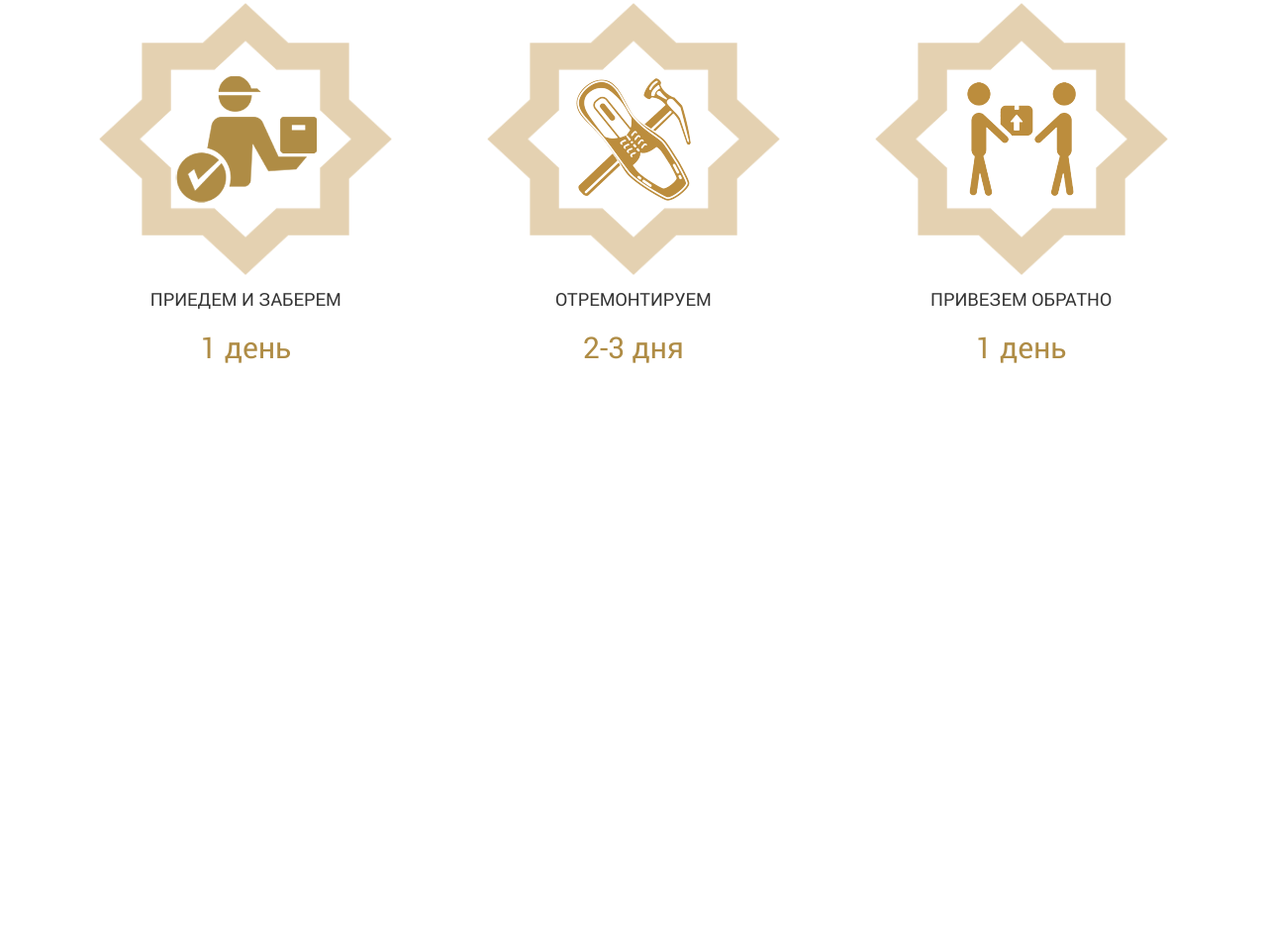
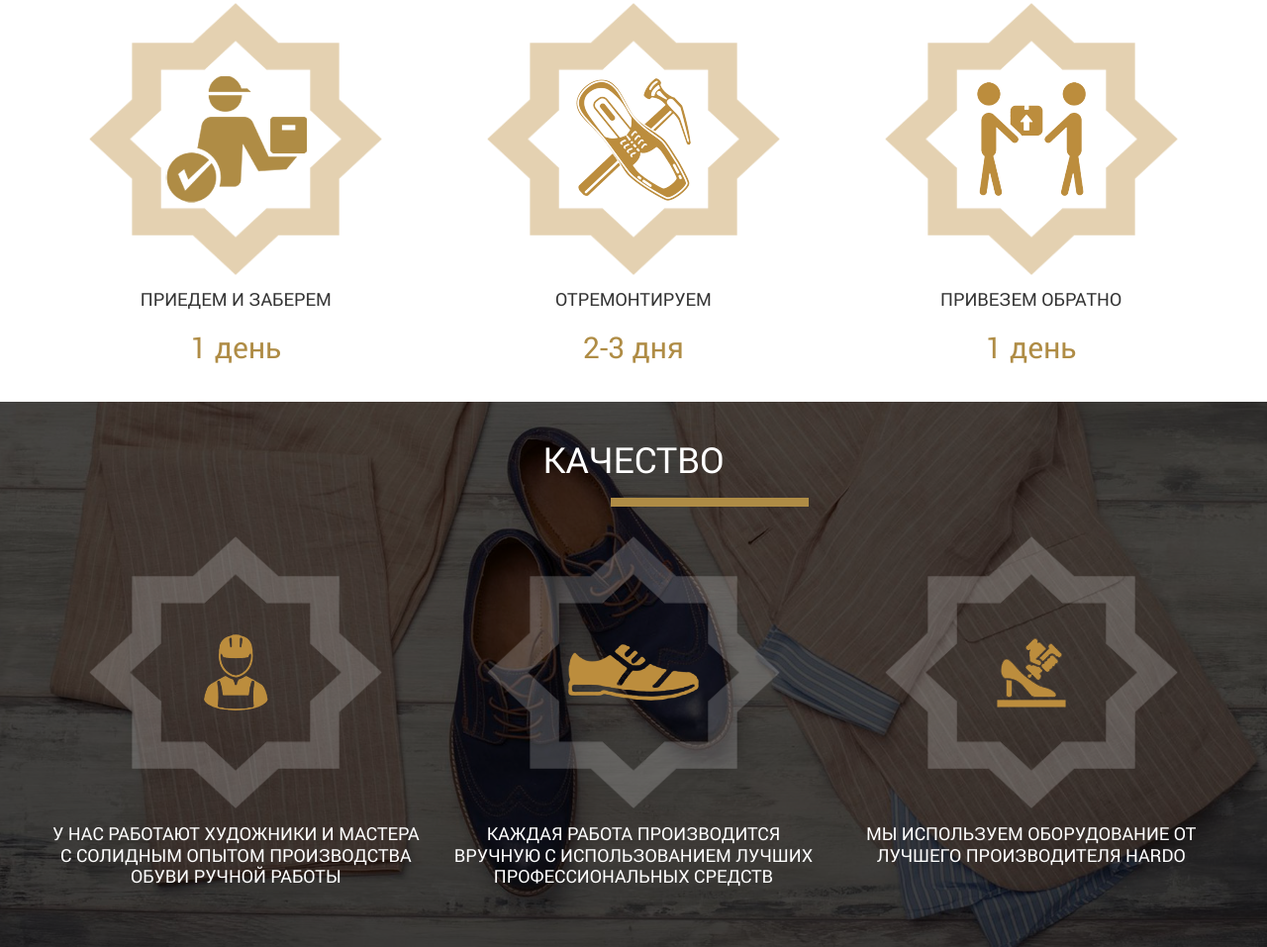
Before and after one commit to AlexKobiliansky/recaromaster, a website: page app/index.html in a window 1280 px wide. Shown: the part 4540-5497 px from the top of the page at 99% size. Before the commit the page ends 4946 px from the top, so only its background shows below. Drawn offline with nearby package versions, Linux system fonts and the light colour scheme.

Commit message:
quality section complete

```diff
--- a/app/index.html
+++ b/app/index.html
@@ -474,6 +474,7 @@
 		</div>
 
 		<div class="how-wrapper">
+			<div class="row">
 				<div class="col-sm-4">
 					<div class="how-item">
 						<div class="how-item-img">
@@ -515,7 +516,52 @@
 						</div>
 					</div>
 				</div>
+			</div>
+		</div>
+	</div>
+</section>
 
+<section class="s-quality">
+	<div class="overlay"></div>
+	<div class="container">
+		<div class="section-title">
+			Качество
+		</div>
+		<div class="quality-wrapper">
+			<div class="row">
+				<div class="col-sm-4">
+					<div class="quality-item">
+						<div class="quality-item-img">
+							<img src="img/quality-img-1.png" alt="alt" class="img-responsive">
+						</div>
+						<div class="quality-item-desc">
+							<p>У нас работают художники и мастера с солидным опытом производства обуви ручной работы</p>
+						</div>
+					</div>
+				</div>
+
+				<div class="col-sm-4">
+					<div class="quality-item">
+						<div class="quality-item-img">
+							<img src="img/quality-img-2.png" alt="alt" class="img-responsive">
+						</div>
+						<div class="quality-item-desc">
+							<p>Каждая работа производится вручную с использованием лучших профессиональных средств</p>
+						</div>
+					</div>
+				</div>
+
+				<div class="col-sm-4">
+					<div class="quality-item">
+						<div class="quality-item-img">
+							<img src="img/quality-img-3.png" alt="alt" class="img-responsive">
+						</div>
+						<div class="quality-item-desc">
+							<p>Мы используем оборудование от лучшего производителя Hardo</p>
+						</div>
+					</div>
+				</div>
+			</div>
 		</div>
 	</div>
 </section>
--- a/app/sass/base/_media.sass
+++ b/app/sass/base/_media.sass
@@ -60,6 +60,10 @@
 
 /* Medium Devices, Desktops */
 @media only screen and (max-width : 992px)
+
+  .quality-item-desc
+    font-size: 15px
+    margin-top: -10px
 
   .s-compare
     padding-bottom: 90px
@@ -133,6 +137,13 @@
 /* Small Devices, Tablets */
 @media only screen and (max-width : 768px)
 
+  .quality-item
+    margin-bottom: 30px
+
+  .quality-item-desc
+    font-size: 18px
+    margin-top: 5px
+
   .how-item
     margin-bottom: 30px
 
@@ -179,11 +190,14 @@
 /* Extra Small Devices, Phones */
 @media only screen and (max-width : 480px)
 
-  .s-comments, .s-compare, .s-how
+  .s-comments, .s-compare, .s-how, .s-quality
     .section-title
       &:after
         left: 20%
         width: 60%
+
+  .quality-item-desc
+    font-size: 15px
 
   .s-how
     .section-desc
--- /dev/null
+++ b/app/sass/layout/_s-quality.sass
@@ -0,0 +1,44 @@
+.s-quality
+  background: url("../img/bg-quality.jpg") no-repeat center center
+  background-size: cover
+  position: relative
+  padding-bottom: 60px
+  .overlay
+    background-color: black
+    opacity: .7
+  .container
+    color: #fff
+    position: relative
+    z-index: 1
+  .section-title
+    &:after
+      left: 48%
+
+.quality-wrapper
+  margin-top: 60px
+
+.quality-item
+  text-align: center
+  &-img
+    position: relative
+    display: flex
+    justify-content: center
+    align-items: center
+    height: 275px
+    &:after
+      top: 0
+      right: 0
+      bottom: 0
+      left: 0
+      content: ''
+      position: absolute
+      background: url("../img/bg-quality-item.png") no-repeat center center
+      background-size: contain
+      opacity: .2
+    img
+      max-width: 160px
+  &-desc
+    margin-top: 15px
+    font-size: 18px
+    text-transform: uppercase
+    line-height: 1.2
--- a/app/sass/main.sass
+++ b/app/sass/main.sass
@@ -10,6 +10,7 @@
 @import layout/s-comments
 @import layout/s-compare
 @import layout/s-how
+@import layout/s-quality
 @import layout/footer
 
 
```
Also changed, not shown: app/css/main.min.css, app/img/bg-quality-item.png (added), app/img/bg-quality.jpg (added), app/img/quality-img-1.png (added), app/img/quality-img-2.png (added), app/img/quality-img-3.png (added). Lines whose indentation alone changed are shown as unchanged.
